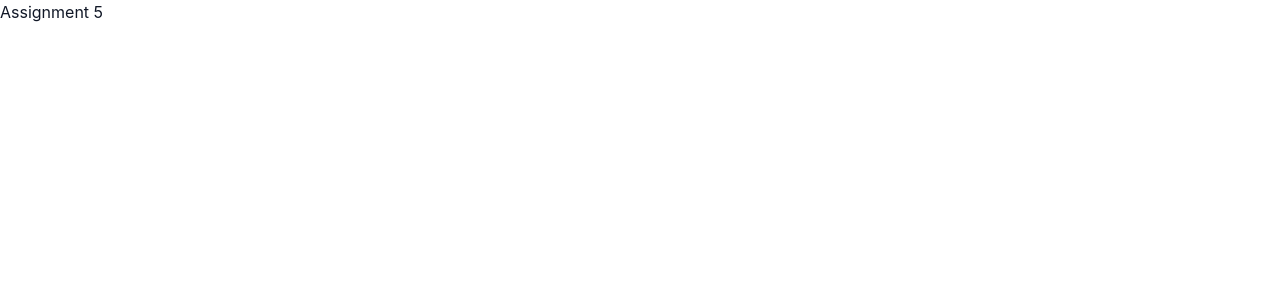
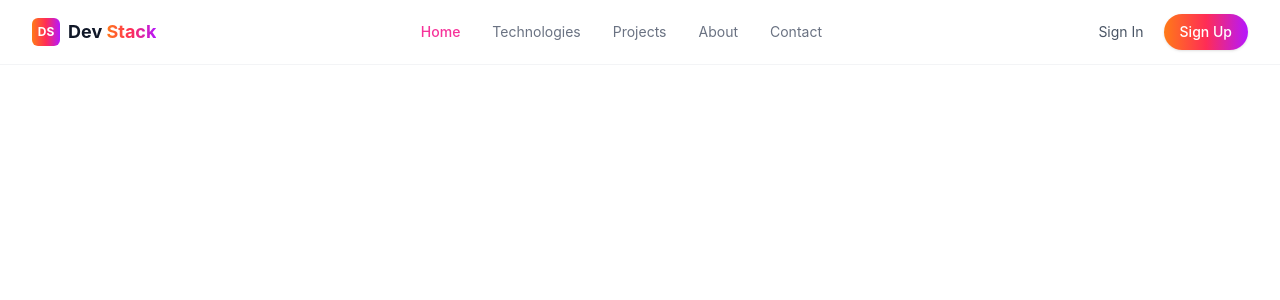
Before and after one commit to dhrubabhattacharjee-2/Assinment-5-Dhruba, a React (Vite) app: page / in a window 1280 px wide. Shown: the top 300 px of the page. Built offline with nearby package versions, Linux system fonts and the light colour scheme.

Commit message:
Added Navbar

```diff
--- a/src/App.tsx
+++ b/src/App.tsx
@@ -1,8 +1,8 @@
-
+import Nav from './components/Nav';
 const App = () => {
   return (
     <div className="min-h-screen bg-white">
-      <h2>Assignment 5</h2>
+      <Nav />
 
     </div>
   );
--- a/src/components/Nav.jsx
+++ b/src/components/Nav.jsx
@@ -0,0 +1,95 @@
+import { useState } from "react";
+
+const Navbar = () => {
+  const [menuOpen, setMenuOpen] = useState(false);
+
+  const navLinks = [
+    "Home",
+    "Technologies",
+    "Projects",
+    "About",
+    "Contact",
+  ];
+
+  return (
+    <nav className="sticky top-0 z-50 border-b border-gray-100 bg-white/95 backdrop-blur">
+      <div className="mx-auto flex h-16 max-w-7xl items-center justify-between px-5 lg:px-8">
+
+
+        <button
+          onClick={() => setMenuOpen(!menuOpen)}
+          className="flex h-9 w-9 items-center justify-center rounded-lg border border-gray-200 md:hidden"
+        >
+          <div className="space-y-1">
+            <span className="block h-0.5 w-5 bg-gray-800"></span>
+            <span className="block h-0.5 w-5 bg-gray-800"></span>
+            <span className="block h-0.5 w-5 bg-gray-800"></span>
+          </div>
+        </button>
+
+
+        <a
+          href="#home"
+          className="flex items-center gap-2"
+        >
+          <div className="gradient-bg flex h-7 w-7 items-center justify-center rounded-md text-xs font-bold text-white">
+            DS
+          </div>
+
+          <span className="text-lg font-bold">
+            <span className="text-gray-900">Dev </span>
+            <span className="brand-gradient">Stack</span>
+          </span>
+        </a>
+
+
+        <div className="hidden items-center gap-8 md:flex">
+          {navLinks.map((link, index) => (
+            <a
+              key={link}
+              href={`#${link.toLowerCase()}`}
+              className={`text-sm transition hover:text-pink-500 ${
+                index === 0
+                  ? "font-medium text-pink-500"
+                  : "text-gray-500"
+              }`}
+            >
+              {link}
+            </a>
+          ))}
+        </div>
+
+
+        <div className="flex items-center gap-2">
+          <button className="hidden px-3 py-2 text-sm text-gray-600 hover:text-pink-500 sm:block">
+            Sign In
+          </button>
+
+          <button className="gradient-bg rounded-full px-4 py-2 text-sm font-medium text-white shadow-sm transition hover:scale-105">
+            Sign Up
+          </button>
+        </div>
+      </div>
+
+
+      {menuOpen && (
+        <div className="border-t border-gray-100 bg-white px-5 py-4 md:hidden">
+          <div className="flex flex-col gap-4">
+            {navLinks.map((link) => (
+              <a
+                key={link}
+                href={`#${link.toLowerCase()}`}
+                onClick={() => setMenuOpen(false)}
+                className="text-sm text-gray-600 hover:text-pink-500"
+              >
+                {link}
+              </a>
+            ))}
+          </div>
+        </div>
+      )}
+    </nav>
+  );
+};
+
+export default Navbar;
```
